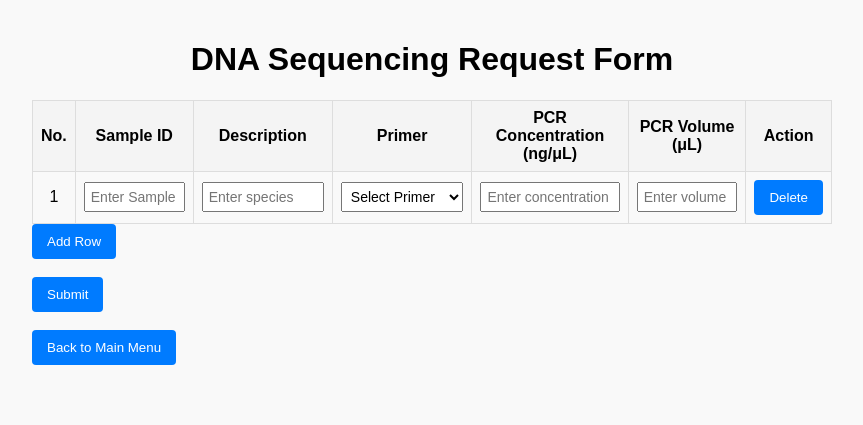
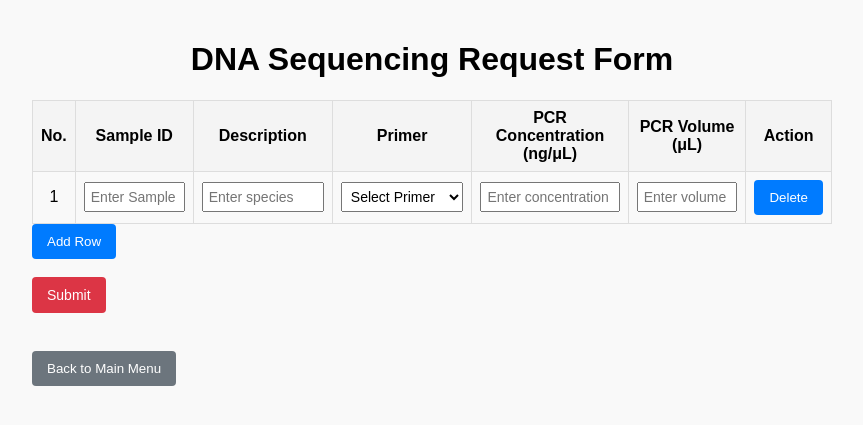
Before and after one commit to IMS-Lab-Ames/IMS1, a Flask app: page /sequencing in a window 1280 px wide. Shown: the top 425 px of the page, without its empty margins (208-1071 px from the left). Run offline with Flask 3, Linux system fonts and the light colour scheme; the visitor is signed in with stand-in values (Sample User, id 1).

Commit message:
sequencing.html

```diff
--- a/templates/sequencing.html
+++ b/templates/sequencing.html
@@ -45,6 +45,26 @@
         button:hover {
             background-color: #0056b3;
         }
+        .menu-btn {
+            background-color: #6c757d;
+            margin-top: 20px;
+        }
+        .menu-btn:hover {
+            background-color: #5a6268;
+        }
+        button[type="submit"] {
+            background-color: #dc3545; /* Red color */
+            color: white; /* Text color */
+            border: none;
+            border-radius: 4px;
+            cursor: pointer;
+            padding: 10px 15px;
+            font-size: 14px;
+        }
+        button[type="submit"]:hover {
+            background-color: #c82333; /* Darker red for hover */
+        }
+</style>
     </style>
 </head>
 <body>
```
